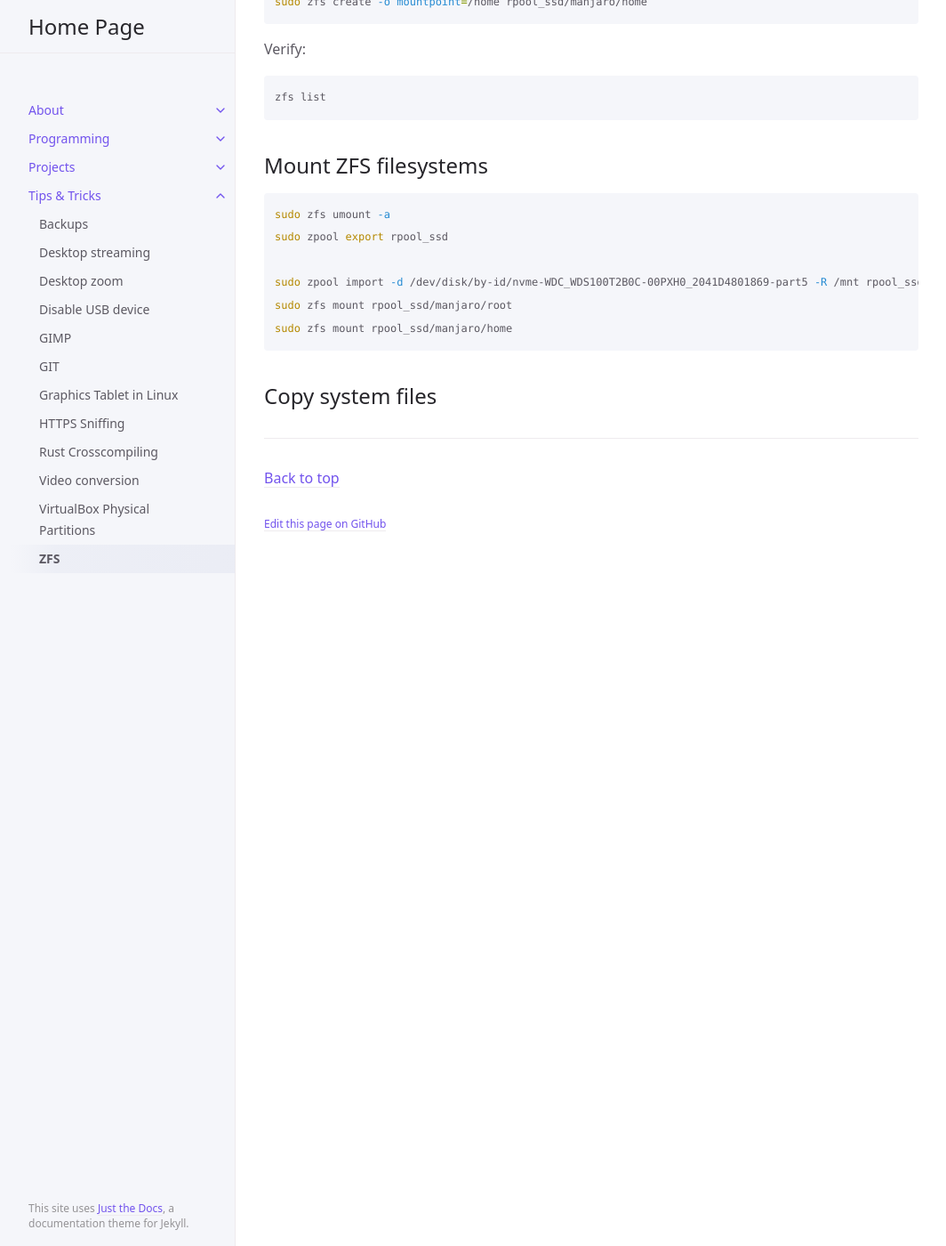
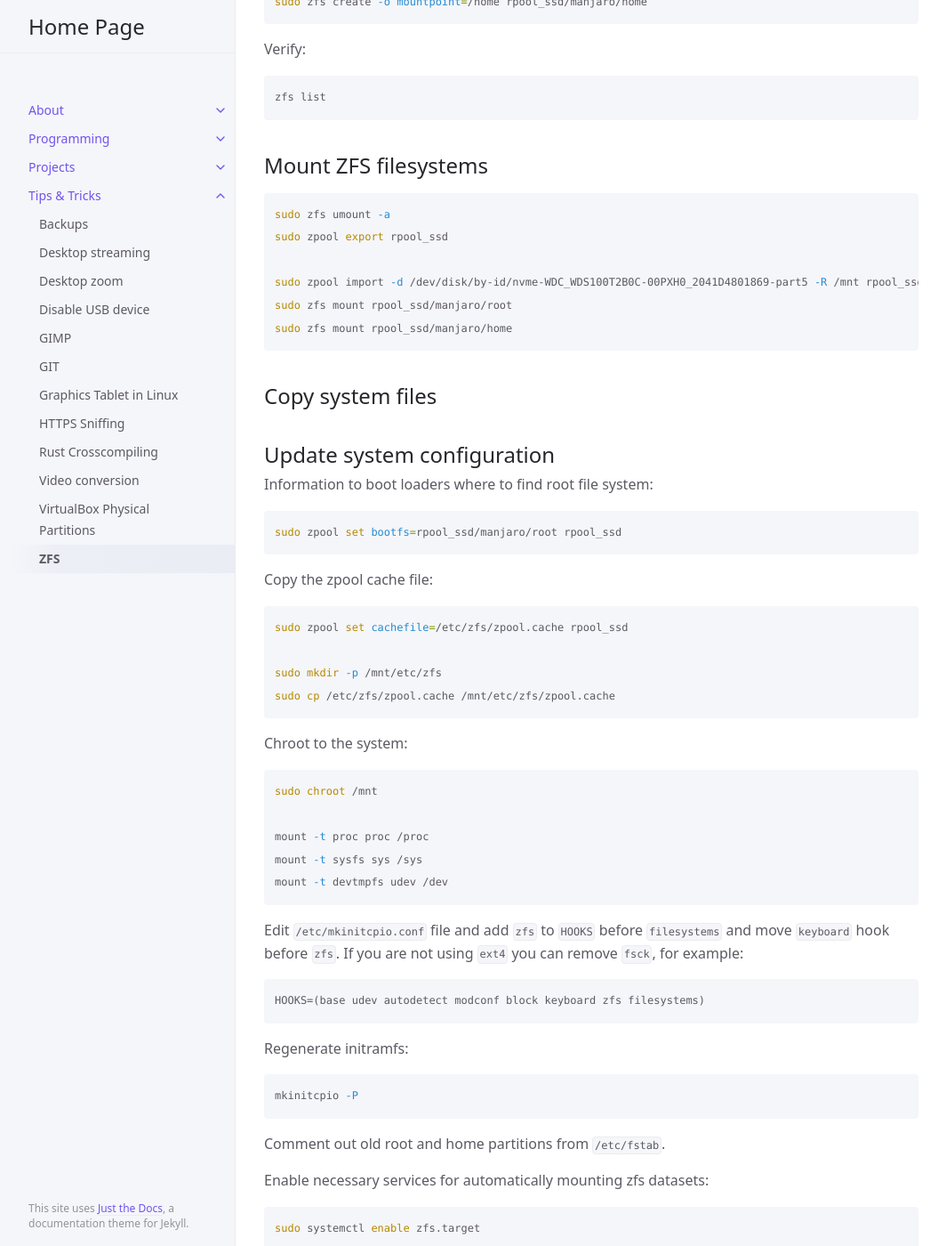
Before and after one commit to marek-g/marek-g.github.io, a Jekyll site: the page built from posts/tips_and_tricks/zfs.md, in a window 1280 px wide and 1400 px high, scrolled down 1378 px. Shown: the whole window at 89% size, without its empty margins (107-1171 px from the left). Built offline with Jekyll 4.4.1, drawn with Linux system fonts in a browser that asks for light colours; some of the changed text lies outside the part shown.

Commit message:
Update zfs.md

````diff
--- a/posts/tips_and_tricks/zfs.md
+++ b/posts/tips_and_tricks/zfs.md
@@ -82,3 +82,73 @@ sudo zfs mount rpool_ssd/manjaro/home
 ```
 
 ## Copy system files
+
+## Update system configuration
+
+Information to boot loaders where to find root file system:
+
+```sh
+sudo zpool set bootfs=rpool_ssd/manjaro/root rpool_ssd
+```
+
+Copy the zpool cache file:
+
+```sh
+sudo zpool set cachefile=/etc/zfs/zpool.cache rpool_ssd
+
+sudo mkdir -p /mnt/etc/zfs
+sudo cp /etc/zfs/zpool.cache /mnt/etc/zfs/zpool.cache
+```
+
+Chroot to the system:
+
+```sh
+sudo chroot /mnt
+
+mount -t proc proc /proc
+mount -t sysfs sys /sys
+mount -t devtmpfs udev /dev
+```
+
+Edit `/etc/mkinitcpio.conf` file and add `zfs` to `HOOKS` before `filesystems` and move `keyboard` hook before `zfs`. If you are not using `ext4` you can remove `fsck`, for example:
+
+```
+HOOKS=(base udev autodetect modconf block keyboard zfs filesystems)
+```
+
+Regenerate initramfs:
+
+```sh
+mkinitcpio -P
+```
+
+Comment out old root and home partitions from `/etc/fstab`.
+
+Enable necessary services for automatically mounting zfs datasets:
+
+```sh
+sudo systemctl enable zfs.target
+sudo systemctl enable zfs-import-cache
+sudo systemctl enable zfs-mount
+sudo systemctl enable zfs-import.target
+```
+
+Exit from chroot:
+
+```sh
+umount /dev
+umount /sys
+umount /proc
+exit
+```
+
+## Unexport ZFS pool
+
+```sh
+sudo zfs unmount -a
+sudo zpool export rpool_ssd
+```
+
+## Reboot
+
+Now the system should be bootable from `ZFSBootMenu`.
````
